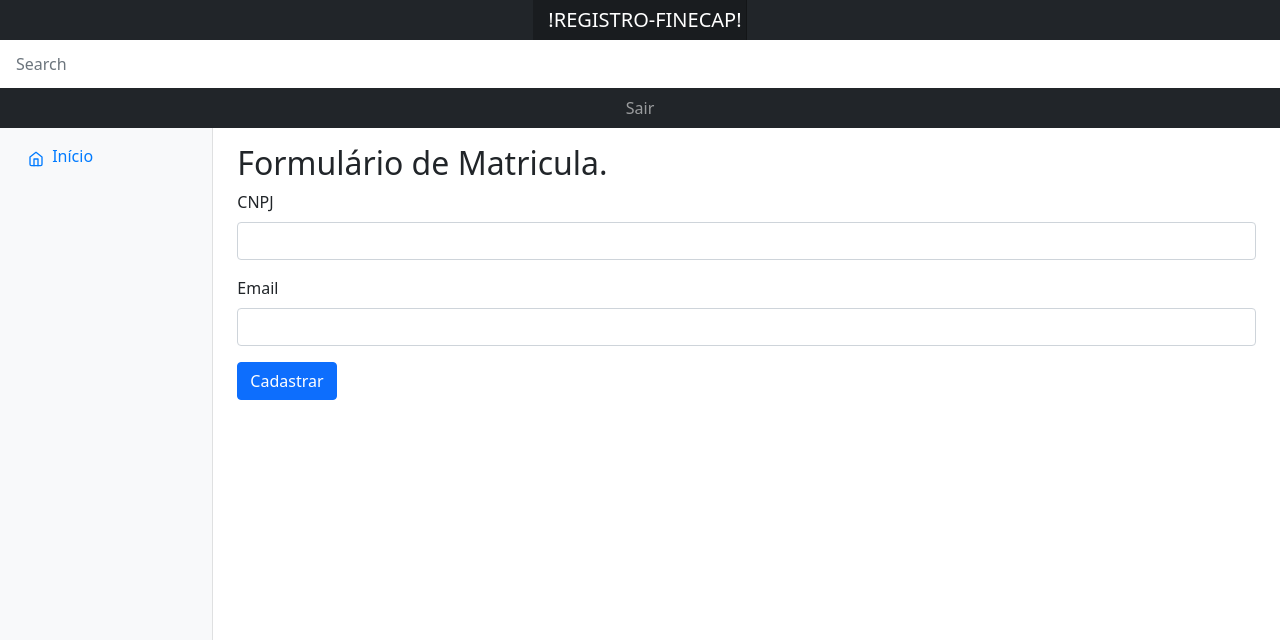
After one commit to JPHD2903/Tcc_EE, a Django app: page /usuario/ in a window 1280 px wide. The commit adds this page. Shown: the top 640 px of the page. Run offline with Django 4.2, Linux system fonts and the light colour scheme.

```diff
--- a/EscritaExemplar/templates/EscritaExemplar/index.html
+++ b/EscritaExemplar/templates/EscritaExemplar/index.html
@@ -12,9 +12,12 @@
     <title>Template para o carousel Bootstrap</title>
 
     <!-- Principal CSS do Bootstrap -->
-    <link href="../../dist/css/bootstrap.min.css" rel="stylesheet">
 
     <!-- Estilos customizados para esse template -->
+
+    <link href="https://cdn.jsdelivr.net/npm/bootstrap@5.0.2/dist/css/bootstrap.min.css" rel="stylesheet" integrity="sha384-EVSTQN3/azprG1Anm3QDgpJLIm9Nao0Yz1ztcQTwFspd3yD65VohhpuuCOmLASjC" crossorigin="anonymous">
+    <link href="static/css/carousel.css" rel="stylesheet">
+    <link rel="stylesheet" href="https://getbootstrap.com.br">
 
     <link href="https://cdn.jsdelivr.net/npm/bootstrap@5.0.2/dist/css/bootstrap.min.css" rel="stylesheet" integrity="sha384-EVSTQN3/azprG1Anm3QDgpJLIm9Nao0Yz1ztcQTwFspd3yD65VohhpuuCOmLASjC" crossorigin="anonymous">
     <link href="static/css/carousel.css" rel="stylesheet">
--- a/EscritaExemplar/templates/account/signup.html
+++ b/EscritaExemplar/templates/account/signup.html
@@ -8,12 +8,13 @@
         {% trans "Sign Up" %}
     {% endelement %}
     <p>
-        {% blocktrans %}Already have an account? Then please <a href="{{ login_url }}">sign in</a>.{% endblocktrans %}
+        {% blocktrans %}Já é um usuário? <a href="{{ login_url }}">Fazer Login</a>.{% endblocktrans %}
     </p>
     {% url 'account_signup' as action_url %}
     {% element form form=form method="post" action=action_url tags="entrance,signup" %}
         {% slot body %}
             {% csrf_token %}
+            <!-- Formulário vai ser aqui-->
             {% element fields form=form unlabeled=True %}
             {% endelement %}
             {% if redirect_field_value %}
@@ -24,7 +25,7 @@
         {% endslot %}
         {% slot actions %}
             {% element button tags="prominent,signup" type="submit" %}
-                {% trans "Sign Up" %}
+                {% trans "Cadastrar" %}
             {% endelement %}
         {% endslot %}
     {% endelement %}
--- /dev/null
+++ b/EscritaExemplar/templates/usuario/form.html
@@ -0,0 +1,20 @@
+{% extends 'base.html' %}
+
+{% block center %}
+    <h2> Formulário de Matricula.</h2>
+
+    <form method="post">
+        {% csrf_token %}
+        <div class="mb-3">
+            <label for="nome" class="form-label">CNPJ</label>
+            {{ form.nome }}
+        </div>
+
+        <div class="mb-3">
+            <label for="nome" class="form-label">Email</label>
+            {{ form.email }}
+        </div>
+
+        <button type="submit" class="btn btn-primary">Cadastrar</button>
+    </form>
+{% endblock %}
--- a/EscritaExemplar/views.py
+++ b/EscritaExemplar/views.py
@@ -56,14 +56,7 @@ class UsuarioCreateView(generic.CreateView):
   success_url = reverse_lazy("usuarios-list")
   template_name = "Usuario/form.html"
 
-
   def form_valid(self, form):
-    quitado = form.cleaned_data.get('quitado', False)
-    if quitado:
-        print("Alguma coisa")
-    else:
-        print("Outra coisa")
-
     messages.success(self.request, 'Cadastro realizado com sucesso!')
     return super().form_valid(form)
 
```
Also changed, not shown: EscritaExemplar/templates/account/login.html (+4 -3 lines), db.sqlite3.
